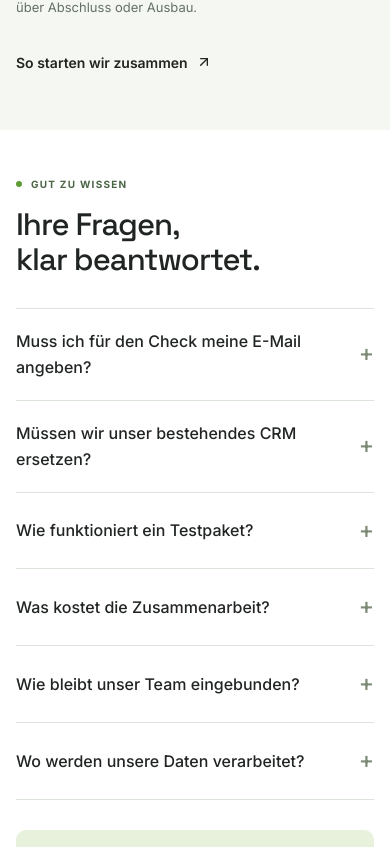
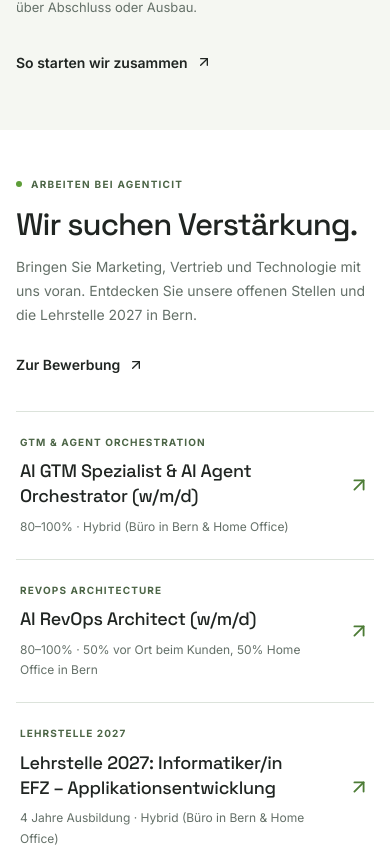
Before and after one commit to Subbier/agenticit.ch, a Next.js app: page / in a window 390 px wide. Shown: the part 7099-7946 px from the top of the page. Built offline with nearby package versions, Linux system fonts and the light colour scheme.

Commit message:
List existing vacancies on homepage and link to individual roles

```diff
--- /dev/null
+++ b/components/journey/careers.tsx
@@ -0,0 +1,47 @@
+import Link from "next/link"
+import { ArrowUpRight } from "lucide-react"
+import { KARRIERE_JOBS } from "@/lib/karriere-content"
+import styles from "./journey.module.css"
+
+export function Careers() {
+  return (
+    <section
+      className={styles.section}
+      id="karriere"
+      aria-labelledby="careers-title"
+    >
+      <div className={styles.sectionHead}>
+        <div>
+          <span className={styles.eyebrow}>Arbeiten bei AgenticIT</span>
+          <h2 id="careers-title">Wir suchen Verstärkung.</h2>
+          <p className={styles.sectionIntro}>
+            Bringen Sie Marketing, Vertrieb und Technologie mit uns voran.
+            Entdecken Sie unsere offenen Stellen und die Lehrstelle 2027 in
+            Bern.
+          </p>
+        </div>
+        <Link href="/karriere#bewerbung" className={styles.textLink}>
+          Zur Bewerbung <ArrowUpRight size={16} aria-hidden="true" />
+        </Link>
+      </div>
+      <div className={styles.careerList}>
+        {KARRIERE_JOBS.map((job) => (
+          <Link
+            key={job.slug}
+            href={`/karriere#${job.slug}`}
+            className={styles.careerRow}
+          >
+            <div>
+              <span className={styles.careerTag}>{job.tagLabel}</span>
+              <h3>{job.title}</h3>
+              <p>
+                {job.pensum} · {job.setup}
+              </p>
+            </div>
+            <ArrowUpRight size={22} aria-hidden="true" />
+          </Link>
+        ))}
+      </div>
+    </section>
+  )
+}
--- a/components/journey/home.tsx
+++ b/components/journey/home.tsx
@@ -17,6 +17,7 @@ import {
 } from "./sections"
 import { JourneyMap } from "./journey-map"
 import { CompanyVideo } from "./company-video"
+import { Careers } from "./careers"
 import styles from "./journey.module.css"
 
 const services = [
@@ -193,6 +194,7 @@ export function JourneyHome() {
           </div>
         </section>
         <div className={styles.container}>
+          <Careers />
           <section className={styles.section}>
             <span className={styles.eyebrow}>Gut zu wissen</span>
             <h2>Ihre Fragen, klar beantwortet.</h2>
--- a/components/journey/journey.module.css
+++ b/components/journey/journey.module.css
@@ -391,6 +391,46 @@
 .companyVideoError a {
   text-decoration: underline;
 }
+.careerList {
+  border-top: 1px solid var(--line);
+}
+.careerRow {
+  display: flex;
+  align-items: center;
+  justify-content: space-between;
+  gap: 28px;
+  padding: 25px 12px;
+  border-bottom: 1px solid var(--line);
+  color: var(--ink);
+  text-decoration: none;
+  transition: background 0.18s;
+}
+.careerRow:hover {
+  background: var(--paper);
+}
+.careerTag {
+  display: block;
+  margin-bottom: 8px;
+  color: #4c6546;
+  font-size: 10px;
+  font-weight: 650;
+  letter-spacing: 1.1px;
+  text-transform: uppercase;
+}
+.careerRow h3 {
+  font-size: 21px;
+  font-weight: 500;
+  line-height: 1.4;
+}
+.careerRow p {
+  margin-top: 8px;
+  color: var(--muted);
+  font-size: 13px;
+}
+.careerRow > svg {
+  flex: none;
+  color: #4d7c36;
+}
 .challengeGrid {
   display: grid;
   grid-template-columns: repeat(3, minmax(0, 1fr));
@@ -1534,6 +1574,16 @@
   .companyVideoFooter .button {
     width: 100%;
   }
+  .careerRow {
+    padding: 22px 4px;
+    gap: 18px;
+  }
+  .careerRow h3 {
+    font-size: 18px;
+  }
+  .careerRow p {
+    font-size: 12px;
+  }
   .challengeGrid {
     grid-template-columns: 1fr 1fr;
     gap: 11px;
--- a/components/journey/shell.tsx
+++ b/components/journey/shell.tsx
@@ -30,6 +30,7 @@ export function JourneyShell({ children }: { children: React.ReactNode }) {
             <Link href="/werkzeuge">Ihr Ansatzpunkt</Link>
             <Link href="/pakete">Testpakete</Link>
             <Link href="/zusammenarbeit">Zusammenarbeit</Link>
+            <Link href="/karriere">Jobs</Link>
             <Link
               className={`${styles.button} ${styles.smallButton}`}
               href="/kundenreise-check"
@@ -45,6 +46,7 @@ export function JourneyShell({ children }: { children: React.ReactNode }) {
               <Link href="/werkzeuge">Ihr Ansatzpunkt</Link>
               <Link href="/pakete">Testpakete</Link>
               <Link href="/zusammenarbeit">Zusammenarbeit</Link>
+              <Link href="/karriere">Jobs</Link>
               <Link href="/kundenreise-check">
                 Kostenlosen Check starten ↗
               </Link>
@@ -75,6 +77,7 @@ export function JourneyShell({ children }: { children: React.ReactNode }) {
                 <strong>Wissen</strong>
                 <Link href="/blog">Blog</Link>
                 <Link href="/branchen">Branchen</Link>
+                <Link href="/karriere">Jobs</Link>
               </div>
               <div>
                 <strong>Kontakt</strong>
--- a/components/site/karriere-page.tsx
+++ b/components/site/karriere-page.tsx
@@ -171,6 +171,7 @@ export function KarrierePage() {
               return (
                 <div
                   key={job.slug}
+                  id={job.slug}
                   className="relative rounded-[20px] border border-[#E1E4E8] bg-white shadow-[0_10px_30px_rgba(10,12,16,0.06)]"
                 >
                   {job.badge === "ausbildung" ? (
```
